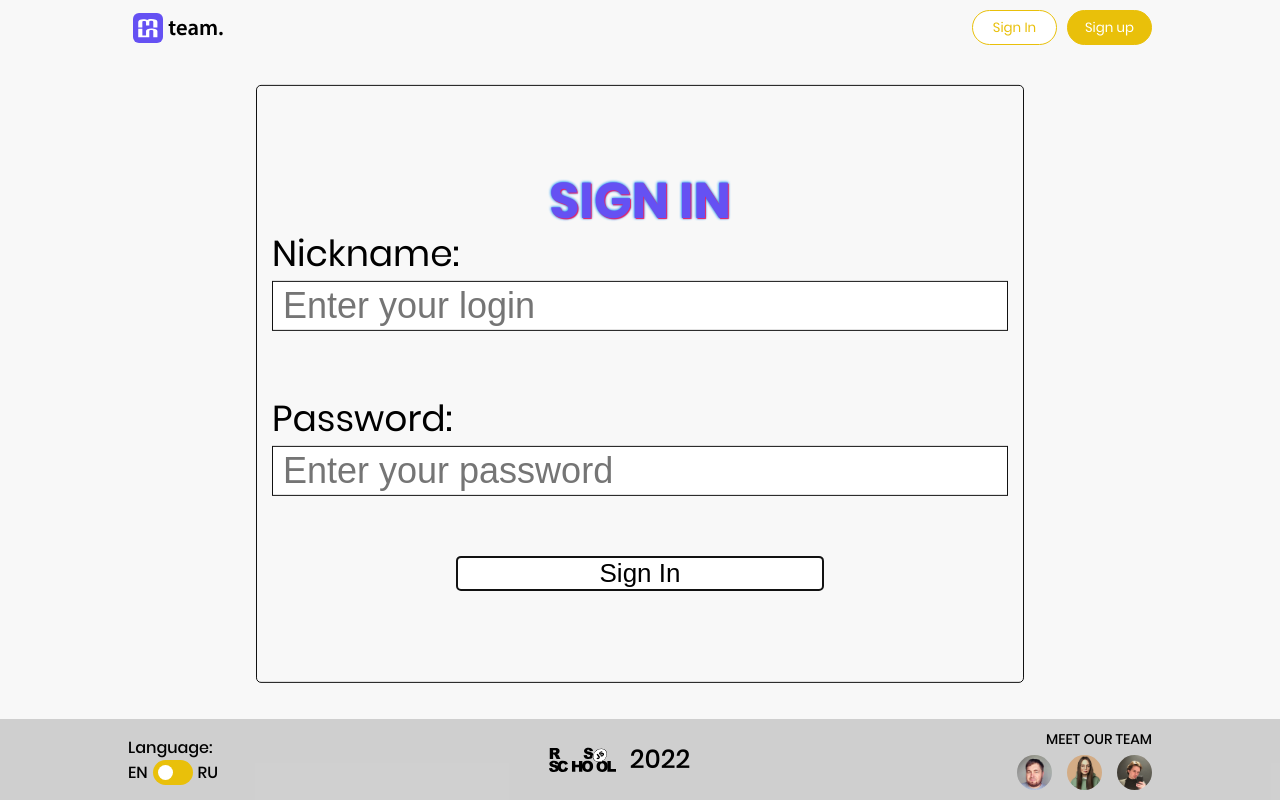
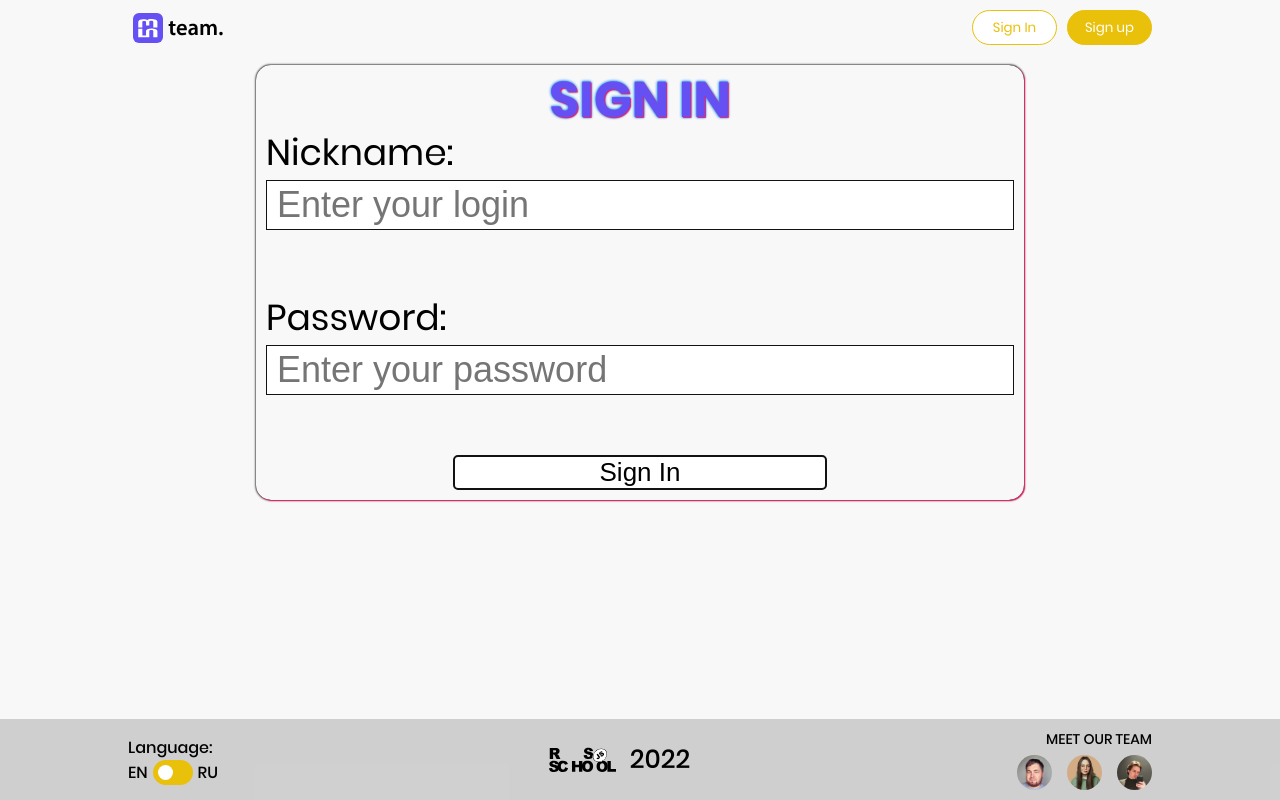
Before and after one commit to jack13only/project-management-app, a React (Create React App) app: page /signin in a window 1280 px wide. Built offline with nearby package versions, Linux system fonts and the light colour scheme; no server answers.

Commit message:
fix: paths routes (Fri, May 27, 2022  3:01:24 PM)

```diff
--- a/src/components/layout/header/Header.tsx
+++ b/src/components/layout/header/Header.tsx
@@ -60,14 +60,14 @@ const Header: FC = () => {
             <>
               <Link
                 to={PATHS.boards}
-                className={location.pathname === '/boards' ? 'border-right' : ''}
+                className={location.pathname === `${PATHS.boards}` ? 'border-right' : ''}
               >
                 <div className="boards-logo__wrapper">
                   <div className="boards-logo" />
                   <div className="boards-logo-description">Boards</div>
                 </div>
               </Link>
-              {location.pathname === '/boards' && (
+              {location.pathname === `${PATHS.boards}` && (
                 <TertiaryButton
                   className="button__tertiary"
                   type="button"
--- a/src/pages/signIn/SignIn.tsx
+++ b/src/pages/signIn/SignIn.tsx
@@ -42,7 +42,7 @@ const SignIn = (): JSX.Element => {
       })
       .then(() => {
         reset();
-        navigate(PATHS.main, { replace: true });
+        navigate(PATHS.boards, { replace: true });
       })
       .catch((error) => {
         setActiveModal(true);
--- a/src/pages/signUp/SignUp.scss
+++ b/src/pages/signUp/SignUp.scss
@@ -2,16 +2,14 @@
 
 .signup {
   display: flex;
+  justify-content: center;
   flex-direction: column;
-  justify-content: center;
-  transform: translate(0, 5%);
   width: 60%;
-  height: 90%;
-  margin: 0 auto;
-  padding: $base * 3;
+  margin: $base * 2 auto;
+  padding: $base * 2;
   font-size: $fs-xxxl;
-  border: 1px solid $color-dark;
-  border-radius: $base;
+  border-radius: $base * 3;
+  box-shadow: 1px 1px 1px $color-sale, 0 0 0.06em $color-dark, 0 0 0.06em $color-dark;
 
   .form__title {
     @include disableSelection;
--- a/src/pages/signUp/SignUp.tsx
+++ b/src/pages/signUp/SignUp.tsx
@@ -63,7 +63,7 @@ const SignUp = (): JSX.Element => {
       })
       .then(() => {
         reset();
-        navigate(PATHS.main, { replace: true });
+        navigate(PATHS.boards, { replace: true });
       })
       .catch((error) => {
         setActiveModal(true);
```
